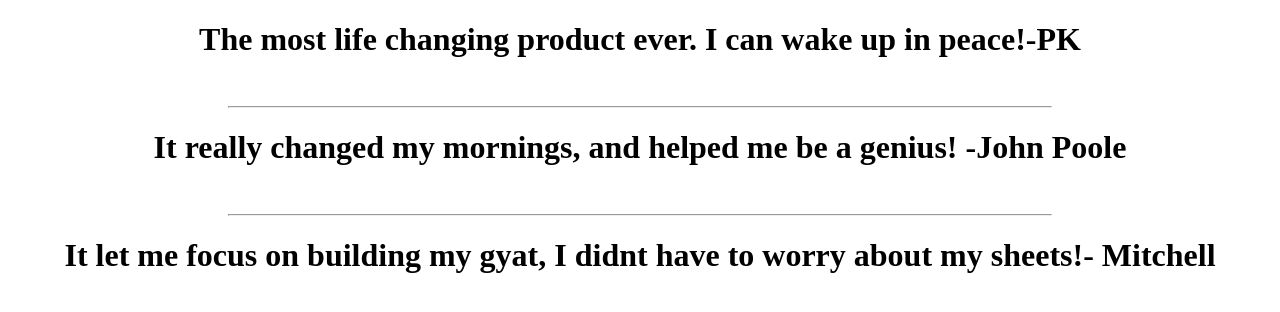
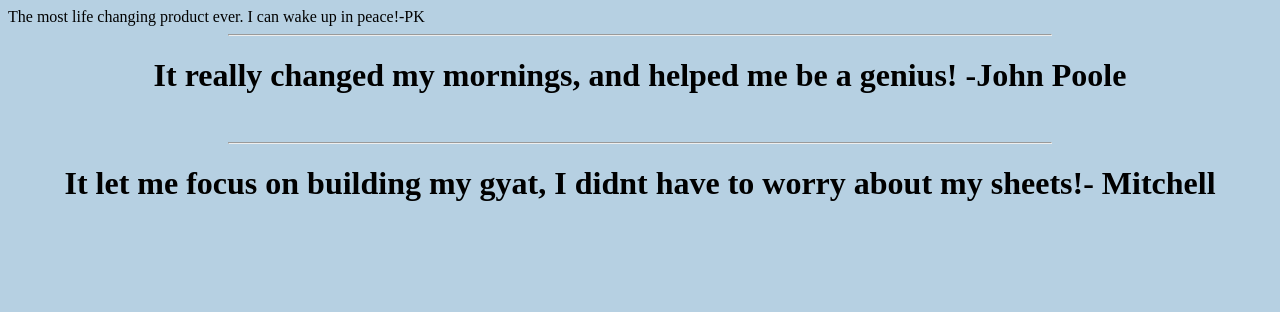
Before and after one commit to MitchMan1399/reviews, a plain HTML site: page index.html in a window 1280 px wide. Drawn offline with Linux system fonts and the light colour scheme.

Commit message:
Update index.html

```diff
--- a/index.html
+++ b/index.html
@@ -2,15 +2,12 @@
 <html>
   <head>
 <style>
-body {
-  background-color: powder-blue;
-}
   h1 {
     text-align: center;
 </style>
 
   </head>
-  <body>
+  <body style="background-color: #B6D0E2;>
 <h1>The most life changing product ever. I can wake up in peace!-PK</h1>
   <br>
     <hr width="65%">
```
